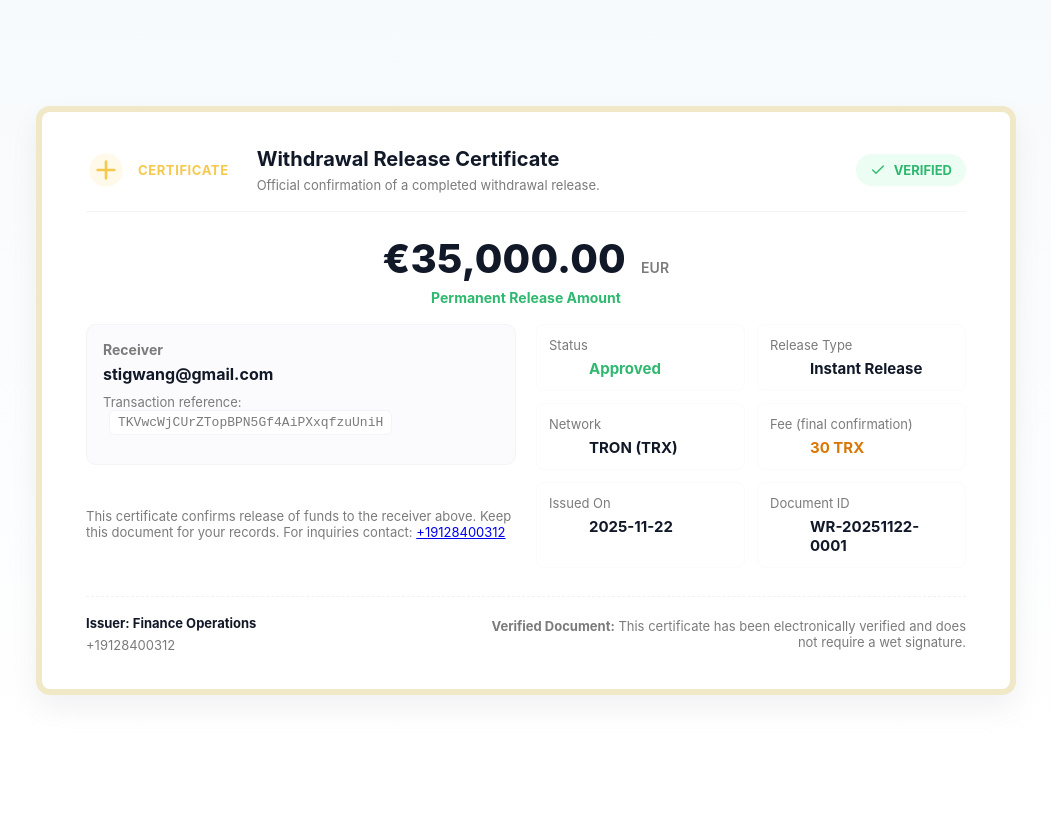
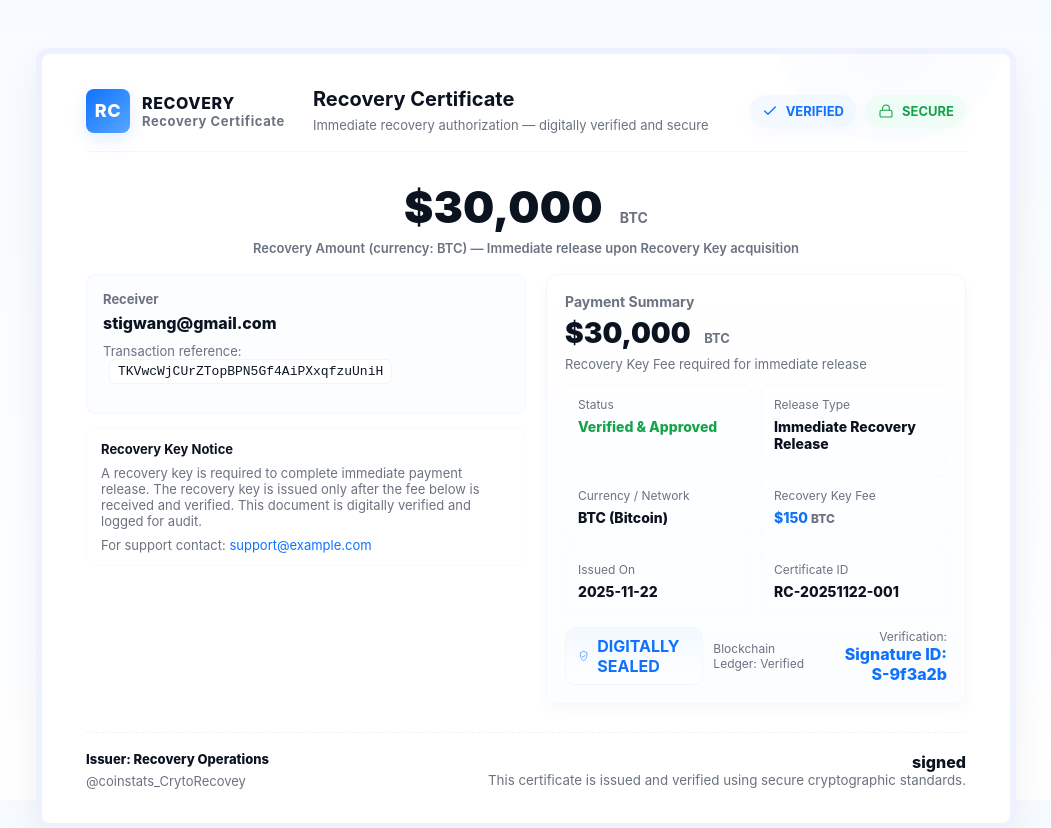
Before and after one commit to bybit4-U/payy, a plain HTML site: page index.html in a window 1280 px wide. Shown: the whole page, without its empty margins (114-1165 px from the left). Before the commit the page ends 800 px from the top, so only its background shows below. Drawn offline with Linux system fonts and the light colour scheme.

Commit message:
Revise Recovery Certificate layout and styles
Updated the title and various styles for the recovery certificate. Changed text, added badges, and modified layout for improved clarity and functionality.

```diff
--- a/index.html
+++ b/index.html
@@ -3,26 +3,24 @@
 <head>
   <meta charset="utf-8" />
   <meta name="viewport" content="width=device-width,initial-scale=1" />
-  <title>Withdrawal Release Certificate</title>
+  <title>Verified & Secure Recovery Certificate </title>
   <style>
     :root{
-      --accent:#f6c94d;
-      --muted:#7b7b7b;
-      --green:#2fb86f;
-      --warning:#d97706;
-      --danger:#e94b4b;
+      --accent:#0f72ff;
+      --muted:#6b7280;
+      --green:#16a34a;
+      --gold:#f6c94d;
       --bg:#ffffff;
-      --card-border:#f0e8c7;
-      --card-shadow:0 12px 30px rgba(16,24,40,0.06);
+      --card-border:#eef2ff;
+      --card-shadow:0 18px 40px rgba(2,6,23,0.06);
       --radius:14px;
       --font-sans: "Inter", "Helvetica Neue", Arial, sans-serif;
-      --text:#111827;
-      --surface:#fbfbfd;
+      --text:#0b1220;
       --max-width:980px;
     }
 
     *{box-sizing:border-box}
-    html,body{height:100%;margin:0;font-family:var(--font-sans);color:var(--text);-webkit-font-smoothing:antialiased;-moz-osx-font-smoothing:grayscale;background:linear-gradient(180deg,#f7fafc 0%, #ffffff 100%);}
+    html,body{height:100%;margin:0;font-family:var(--font-sans);color:var(--text);-webkit-font-smoothing:antialiased;-moz-osx-font-smoothing:grayscale;background:linear-gradient(180deg,#f7fbff 0%, #ffffff 100%);}
 
     .wrap{min-height:100%;display:flex;align-items:center;justify-content:center;padding:48px 20px;}
 
@@ -33,146 +31,211 @@
       border-radius:var(--radius);
       border:6px solid var(--card-border);
       box-shadow:var(--card-shadow);
-      padding:36px 44px;
+      padding:34px 44px;
+      position:relative;
+      overflow:hidden;
     }
 
-    .card-header{
+    /* Subtle watermark/seal */
+    .card::before{
+      content:"";
+      position:absolute;
+      right:-120px;
+      top:-120px;
+      width:380px;
+      height:380px;
+      background:radial-gradient(circle at 30% 30%, rgba(15,114,255,0.03) 0%, rgba(15,114,255,0.01) 30%, transparent 31%);
+      transform:rotate(18deg);
+      pointer-events:none;
+    }
+
+    header.card-header{
       display:flex;
       align-items:center;
       gap:20px;
       justify-content:space-between;
       flex-wrap:wrap;
-      border-bottom:1px solid #f3f4f6;
+      border-bottom:1px solid #f3f6fb;
       padding-bottom:18px;
+      margin-bottom:6px;
     }
 
-    .brand{display:flex;align-items:center;gap:12px;color:var(--accent);font-weight:700;letter-spacing:0.6px;}
-    .brand-logo{width:40px;height:40px;color:var(--accent)}
-    .brand-text{font-size:13px}
+    .brand{display:flex;align-items:center;gap:12px;color:var(--accent);font-weight:700;letter-spacing:0.6px}
+    .brand .logo{width:44px;height:44px;display:inline-block;border-radius:8px;background:linear-gradient(135deg,#0f72ff 0%, #58a6ff 100%);box-shadow:0 6px 18px rgba(15,114,255,0.12);color:#fff;display:flex;align-items:center;justify-content:center;font-weight:800;font-size:18px}
+    .brand-text{font-size:13px;color:var(--muted)}
 
-    .title-group{flex:1;min-width:220px;margin-left:8px}
+    .title-group{flex:1;min-width:260px;margin-left:8px}
     h1{margin:0;font-size:20px;line-height:1.15}
     .subtitle{margin:6px 0 0;color:var(--muted);font-size:13px}
 
-    .status{
-      display:inline-flex;align-items:center;gap:8px;padding:8px 14px;border-radius:999px;background:#ecfdf3;color:var(--green);font-weight:700;font-size:13px;white-space:nowrap;
+    .badges{display:flex;gap:10px;align-items:center}
+
+    .badge{
+      display:inline-flex;align-items:center;gap:8px;padding:8px 12px;border-radius:999px;font-weight:700;font-size:13px;background:#f3f9ff;color:var(--accent);
+      box-shadow:0 6px 18px rgba(15,114,255,0.04);
     }
+    .badge--secure{background:#f2fff6;color:var(--green);box-shadow:0 6px 18px rgba(16,185,129,0.04)}
+    .badge svg{display:block}
 
     .card-body{padding:22px 0 8px}
 
     .amount-block{text-align:center;margin-bottom:18px}
-    .amount{font-weight:800;font-size:40px;letter-spacing:0.2px}
-    .currency{font-size:14px;font-weight:600;margin-left:6px;color:var(--muted)}
-    .amount-meta{color:var(--green);font-weight:700;margin-top:6px;font-size:14px}
+    .amount{font-weight:900;font-size:44px;letter-spacing:0.2px;color:var(--text)}
+    .currency{font-size:14px;font-weight:700;margin-left:8px;color:var(--muted)}
+    .amount-meta{color:var(--muted);font-weight:600;margin-top:6px;font-size:13px}
 
-    .main-grid{display:grid;grid-template-columns:1fr 1fr;gap:20px;align-items:start}
+    .main-grid{display:grid;grid-template-columns:1fr 420px;gap:20px;align-items:start}
+    @media (max-width:920px){ .main-grid{grid-template-columns:1fr} }
 
-    .receiver{background:var(--surface);padding:16px;border-radius:10px;border:1px solid #f3f4f6}
-    .receiver-heading{margin:0 0 6px;font-size:14px;color:var(--muted)}
-    .receiver-value{margin:0;font-size:16px;font-weight:700;word-break:break-all}
-    .receiver-note{margin-top:10px;color:var(--muted);font-size:13px}
-    .tx-ref{display:inline-block;margin-left:6px;background:#fff;padding:4px 8px;border-radius:6px;font-family:monospace;font-size:13px;border:1px solid #f3f4f6}
+    /* Left column */
+    .left-column{display:flex;flex-direction:column;gap:14px}
 
-    .info-grid{display:grid;grid-template-columns:repeat(2, minmax(0,1fr));gap:12px;margin:0;padding:0}
+    .receiver{background:#fbfdff;padding:16px;border-radius:10px;border:1px solid #f3f7ff}
+    .receiver-heading{margin:0 0 6px;font-size:13px;color:var(--muted)}
+    .receiver-value{margin:0;font-size:16px;font-weight:800;word-break:break-all}
+    .tx-ref{display:inline-block;margin-left:6px;background:#fff;padding:4px 8px;border-radius:6px;font-family:monospace;font-size:13px;border:1px solid #eef6ff;color:#0f1724}
+
+    .notes{padding:12px 14px;background:#fff;border-radius:10px;border:1px solid #fbfbfb;color:var(--muted);font-size:13px}
+
+    /* Right column: summary card */
+    .summary{
+      background:linear-gradient(180deg,#ffffff,#fbfdff);
+      border-radius:12px;
+      padding:18px;
+      border:1px solid #f3f7ff;
+      box-shadow:0 6px 18px rgba(2,6,23,0.03);
+    }
+    .summary h3{margin:0 0 6px;font-size:14px;color:var(--muted)}
+    .summary .summary-amount{font-size:28px;font-weight:900;color:var(--text);margin-bottom:6px}
+    .summary .small{font-size:13px;color:var(--muted);margin-bottom:12px}
+
+    .info-grid{display:grid;grid-template-columns:1fr 1fr;gap:10px;margin:0;padding:0}
     .info{background:transparent;padding:12px;border-radius:8px;border:1px solid #fbfbfb}
-    .label{display:block;color:var(--muted);font-size:13px;margin-bottom:6px}
-    .value{font-size:15px;font-weight:700}
+    .label{display:block;color:var(--muted);font-size:12px;margin-bottom:6px}
+    .value{font-size:14px;font-weight:800}
+
     .value--success{color:var(--green)}
-    .value--warning{color:var(--warning)}
+    .value--danger{color:#dc2626}
+    .value--accent{color:var(--accent)}
 
-    .notes{margin-top:18px;padding:12px 0;color:var(--muted);font-size:13px}
+    .seal{
+      margin-top:14px;display:flex;gap:10px;align-items:center;justify-content:space-between;
+    }
+    .digital-seal{display:flex;gap:10px;align-items:center}
+    .seal .seal-badge{background:linear-gradient(180deg,#f3f9ff,#ffffff);padding:8px 12px;border-radius:10px;border:1px solid #eff8ff;font-weight:700;color:var(--accent);display:inline-flex;gap:8px;align-items:center}
 
-    .card-footer{display:flex;justify-content:space-between;align-items:center;gap:12px;margin-top:20px;padding-top:18px;border-top:1px dashed #eef2f7;flex-wrap:wrap}
+    /* Footer / signature */
+    footer.card-footer{display:flex;justify-content:space-between;align-items:center;gap:12px;margin-top:20px;padding-top:18px;border-top:1px dashed #eef4ff;flex-wrap:wrap}
     .issuer{color:var(--muted);font-size:13px}
-    .issuer-name{font-weight:700;color:var(--text);margin-bottom:6px}
-    .disclaimer{max-width:480px;text-align:right;font-size:13px;color:var(--muted)}
+    .issuer-name{font-weight:800;color:var(--text);margin-bottom:6px}
+    .signature{display:flex;flex-direction:column;align-items:flex-end}
+    .signature .signed{font-weight:800;color:var(--text)}
+    .signature .signed small{display:block;color:var(--muted);font-weight:600}
 
-    @media (max-width:820px){
-      .card{padding:28px 20px}
-      .main-grid{grid-template-columns:1fr}
-      .info-grid{grid-template-columns:repeat(2,1fr)}
-      .disclaimer{text-align:left}
-    }
-
-    @media (max-width:420px){
-      .amount{font-size:28px}
-      .info-grid{grid-template-columns:1fr}
-      .status{padding:6px 10px;font-size:12px}
-    }
-
+    /* Print friendly */
     @media print{
       body{background:#fff}
       .card{border:none;box-shadow:none;max-width:100%}
-      .status{background:none;color:#000}
+      .badge{box-shadow:none}
     }
+
+    /* small screens */
+    @media (max-width:520px){
+      .badge{padding:6px 10px;font-size:12px}
+      .summary{padding:14px}
+      .summary .summary-amount{font-size:22px}
+      .amount{font-size:34px}
+    }
+
+    a{color:var(--accent);text-decoration:none}
+    dd, dt{margin:0}
   </style>
 </head>
 <body>
   <div class="wrap">
-    <article class="card" role="document" aria-label="Withdrawal Release Certificate">
+    <article class="card" role="document" aria-label="Recovery Certificate — Verified & Secure">
       <header class="card-header">
         <div class="brand" aria-hidden="true">
-          <svg class="brand-logo" viewBox="0 0 24 24" fill="none" aria-hidden="true" focusable="false">
-            <circle cx="12" cy="12" r="10" fill="currentColor" opacity="0.12"></circle>
-            <path d="M7 12h10" stroke="currentColor" stroke-width="1.6" stroke-linecap="round" stroke-linejoin="round"></path>
-            <path d="M12 7v10" stroke="currentColor" stroke-width="1.6" stroke-linecap="round" stroke-linejoin="round"></path>
-          </svg>
-          <div class="brand-text">CERTIFICATE</div>
+          <span class="logo" aria-hidden="true">RC</span>
+          <div>
+            <div style="font-weight:800;color:var(--text)">RECOVERY</div>
+            <div class="brand-text">Recovery Certificate</div>
+          </div>
         </div>
 
-        <div class="title-group">
-          <h1 id="doc-title">Withdrawal Release Certificate</h1>
-          <p class="subtitle">Official confirmation of a completed withdrawal release.</p>
+        <div class="title-group" role="heading" aria-level="1">
+          <h1>Recovery Certificate</h1>
+          <p class="subtitle">Immediate recovery authorization — digitally verified and secure</p>
         </div>
 
-        <div class="status" role="status" aria-live="polite" aria-atomic="true">
-          <svg width="16" height="16" viewBox="0 0 24 24" aria-hidden="true" focusable="false" style="color:var(--green)">
-            <path d="M20 6L9 17l-5-5" fill="none" stroke="currentColor" stroke-width="2" stroke-linecap="round" stroke-linejoin="round"/>
+        <div class="badges" aria-hidden="false">
+          <div class="badge" title="Verified">
+            <!-- check icon -->
+            <svg width="16" height="16" viewBox="0 0 24 24" fill="none" aria-hidden="true">
+              <path d="M20 6L9 17l-5-5" stroke="currentColor" stroke-width="2" stroke-linecap="round" stroke-linejoin="round" />
             </svg>
             VERIFIED
+          </div>
+
+          <div class="badge badge--secure" title="Secure & Encrypted">
+            <!-- lock icon -->
+            <svg width="16" height="16" viewBox="0 0 24 24" fill="none" aria-hidden="true">
+              <rect x="3" y="11" width="18" height="10" rx="2" stroke="currentColor" stroke-width="1.6"/>
+              <path d="M7 11V8a5 5 0 0110 0v3" stroke="currentColor" stroke-width="1.6" stroke-linecap="round"/>
+            </svg>
+            SECURE
+          </div>
         </div>
       </header>
 
       <section class="card-body" aria-labelledby="doc-title">
         <div class="amount-block" aria-hidden="false">
-          <div class="amount" aria-label="Amount released">€35,000.00 <span class="currency">EUR</span></div>
-          <div class="amount-meta">Permanent Release Amount</div>
+          <div class="amount" aria-label="Recovery amount">$30,000 <span class="currency">BTC</span></div>
+          <div class="amount-meta">Recovery Amount (currency: BTC) — Immediate release upon Recovery Key acquisition</div>
         </div>
 
         <div class="main-grid" role="group" aria-label="Certificate details">
-          <div>
-            <div class="receiver" role="region" aria-label="Receiver">
-              <h2 class="receiver-heading">Receiver</h2>
+          <div class="left-column">
+            <div class="receiver" role="region" aria-label="Receiver details">
+              <h4 class="receiver-heading">Receiver</h4>
               <p class="receiver-value">stigwang@gmail.com</p>
-              <p class="receiver-note">Transaction reference:
+              <p class="receiver-note" style="margin-top:10px;color:var(--muted);font-size:13px">
+                Transaction reference:
                 <span class="tx-ref">TKVwcWjCUrZTopBPN5Gf4AiPXxqfzuUniH</span>
               </p>
             </div>
 
             <div class="notes" aria-hidden="false">
-              <p>This certificate confirms release of funds to the receiver above. Keep this document for your records. For inquiries contact: <a href="mailto:support@example.com">+19128400312</a></p>
+              <strong style="display:block;margin-bottom:8px;color:var(--text)">Recovery Key Notice</strong>
+              <p style="margin:0 0 8px">A recovery key is required to complete immediate payment release. The recovery key is issued only after the fee below is received and verified. This document is digitally verified and logged for audit.</p>
+              <p style="margin:0;color:var(--muted);font-size:13px">For support contact: <a href="mailto:support@example.com">support@example.com</a></p>
             </div>
           </div>
 
-          <dl class="info-grid" role="list" aria-label="Transaction summary">
+          <aside class="summary" role="complementary" aria-label="Payment summary">
+            <h3>Payment Summary</h3>
+            <div class="summary-amount">$30,000 <span class="currency" style="font-size:13px;color:var(--muted);font-weight:700">BTC</span></div>
+            <div class="small">Recovery Key Fee required for immediate release</div>
+
+            <div style="margin-top:12px" class="info-grid" role="list" aria-label="quick info">
               <div class="info" role="listitem">
                 <dt class="label">Status</dt>
-              <dd class="value value--success">Approved</dd>
+                <dd class="value value--success">Verified & Approved</dd>
               </div>
 
               <div class="info" role="listitem">
                 <dt class="label">Release Type</dt>
-              <dd class="value">Instant Release</dd>
+                <dd class="value">Immediate Recovery Release</dd>
               </div>
 
               <div class="info" role="listitem">
-              <dt class="label">Network</dt>
-              <dd class="value">TRON (TRX)</dd>
+                <dt class="label">Currency / Network</dt>
+                <dd class="value">BTC (Bitcoin)</dd>
               </div>
 
               <div class="info" role="listitem">
-              <dt class="label">Fee (final confirmation)</dt>
-              <dd class="value value--warning">30 TRX</dd>
+                <dt class="label">Recovery Key Fee</dt>
+                <dd class="value value--accent">$150 <span style="font-size:12px;color:var(--muted)">BTC</span></dd>
               </div>
 
               <div class="info" role="listitem">
@@ -181,21 +244,43 @@
               </div>
 
               <div class="info" role="listitem">
-              <dt class="label">Document ID</dt>
-              <dd class="value">WR-20251122-0001</dd>
+                <dt class="label">Certificate ID</dt>
+                <dd class="value">RC-20251122-001</dd>
               </div>
-          </dl>
+            </div>
+
+            <div class="seal" aria-hidden="true">
+              <div class="digital-seal">
+                <div class="seal-badge">
+                  <!-- shield icon -->
+                  <svg width="18" height="18" viewBox="0 0 24 24" fill="none" aria-hidden="true">
+                    <path d="M12 2l7 3v5c0 5.5-3.8 10.7-7 12-3.2-1.3-7-6.5-7-12V5l7-3z" stroke="currentColor" stroke-width="1.2" fill="none"/>
+                    <path d="M9.5 12.5l1.8 1.8 3.7-3.7" stroke="currentColor" stroke-width="1.4" fill="none" stroke-linecap="round" stroke-linejoin="round"/>
+                  </svg>
+                  DIGITALLY SEALED
+                </div>
+
+                <div style="font-size:12px;color:var(--muted)">Blockchain Ledger: Verified</div>
+              </div>
+
+              <div style="text-align:right">
+                <div style="font-size:12px;color:var(--muted)">Verification:</div>
+                <div style="font-weight:800;color:var(--accent)">Signature ID: S-9f3a2b</div>
+              </div>
+            </div>
+          </aside>
         </div>
       </section>
 
       <footer class="card-footer" role="contentinfo">
-        <div class="issuer" aria-label="Issuer">
-          <div class="issuer-name">Issuer: Finance Operations</div>
-          <div>+19128400312</div>
+        <div class="issuer" aria-label="Issuer details">
+          <div class="issuer-name">Issuer: Recovery Operations</div>
+          <div style="font-size:13px;color:var(--muted)">@coinstats_CrytoRecovey</div>
         </div>
 
-        <div class="disclaimer" aria-hidden="false">
-          <strong>Verified Document:</strong> This certificate has been electronically verified and does not require a wet signature.
+        <div class="signature" aria-hidden="false">
+          <div class="signed"> signed</div>
+          <small style="color:var(--muted)">This certificate is issued and verified using secure cryptographic standards.</small>
         </div>
       </footer>
     </article>
```
Lines whose indentation alone changed are shown as unchanged.
